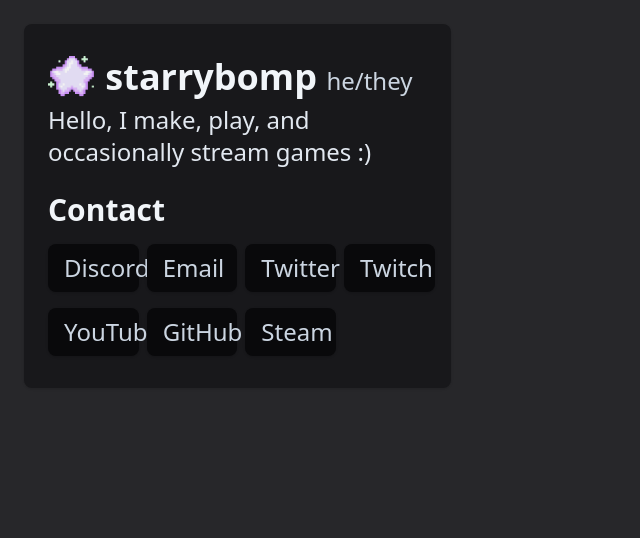
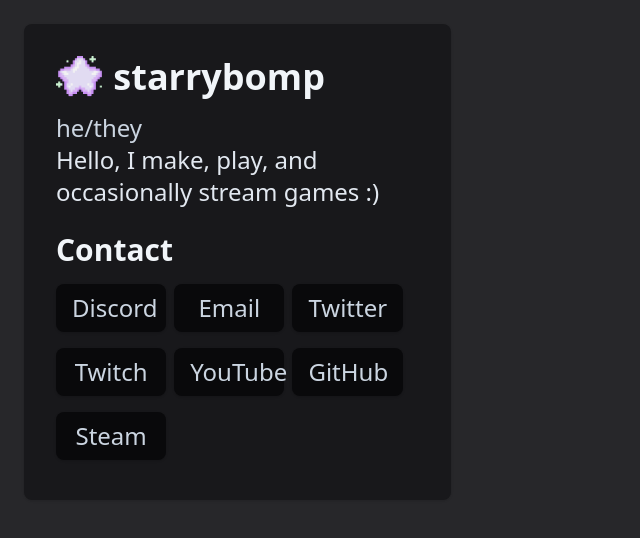
Before and after one commit to starrybomp/bomp.dev, a SvelteKit app: page / in a window 1280 px wide. Shown: the top 538 px of the page, without its empty margins (0-640 px from the left). Built offline with nearby package versions, Linux system fonts and the light colour scheme.

Commit message:
Tweak website design & make buttons work

```diff
--- a/src/routes/+page.svelte
+++ b/src/routes/+page.svelte
@@ -20,20 +20,20 @@
 
 </script>
 
-<div class="bg-zinc-900 justify-item-center flex flex-col w-1/3 mt-6 p-4 pl-6 pt-4 pb-8 pt-8 ml-6 rounded-lg shadow">
+<div class="bg-zinc-900 flex flex-col w-1/3 mt-6 p-4 pl-8 pr-12 pt-4 pb-10 pt-8 ml-6 rounded-lg shadow justify-center">
   <h1 class="text-4xl text-slate-100 font-bold rounded-lg"><img alt="fun little icon" class="inline mb-1 rounded-lg" src={image} height="48" width="48"/>&nbsp;starrybomp <h2 class="text-2xl text-slate-300 rounded-lg font-normal inline">he/they</h2></h1>
   <h2 class="text-2xl text-slate-200">Hello, I make, play, and occasionally stream games :)</h2>
 
   <h1 class="text-3xl mt-6 text-slate-100 font-bold rounded-lg">Contact</h1>
-  <div class="mt-2 flex flex-row gap-2 containter grid grid-cols-4">
-    <button class="text-2xl mt-2 text-slate-300 rounded-lg pl-4 pr-4 pt-2 pb-2 bg-zinc-950 justify-items-center font-normal hover:bg-zinc-800 duration-500 shadow">Discord</button>
-    <button class="text-2xl mt-2 text-slate-300 rounded-lg pl-4 pr-4 pt-2 pb-2 bg-zinc-950 justify-items-center font-normal hover:bg-zinc-800 duration-500 shadow">Email</button>
-    <button class="text-2xl mt-2 text-slate-300 rounded-lg pl-4 pr-4 pt-2 pb-2 bg-zinc-950 justify-items-center font-normal hover:bg-zinc-800 duration-500 shadow">Twitter</button>
-    <button class="text-2xl mt-2 text-slate-300 rounded-lg pl-4 pr-4 pt-2 pb-2 bg-zinc-950 justify-items-center font-normal hover:bg-zinc-800 duration-500 shadow">Twitch</button>
-    <button class="text-2xl mt-2 text-slate-300 rounded-lg pl-4 pr-4 pt-2 pb-2 bg-zinc-950 justify-items-center font-normal hover:bg-zinc-800 duration-500 shadow">YouTube</button>
-    <button class="text-2xl mt-2 text-slate-300 rounded-lg pl-4 pr-4 pt-2 pb-2 bg-zinc-950 justify-items-center font-normal hover:bg-zinc-800 duration-500 shadow">GitHub</button>
-    <button class="text-2xl mt-2 text-slate-300 rounded-lg pl-4 pr-4 pt-2 pb-2 bg-zinc-950 justify-items-center font-normal hover:bg-zinc-800 duration-500 shadow">Steam</button>
+  <div class="mt-2 flex flex-row gap-2 containter grid grid-cols-3">
+    <a href="https://discord.com/users/904100404332204102" target="_blank" class="text-center text-2xl mt-2 text-slate-300 rounded-lg pl-4 pr-4 pt-2 pb-2 bg-zinc-950 justify-items-center font-normal hover:bg-zinc-800 duration-300 shadow">Discord</a>
+    <a href="mailto:starry@bomp.dev" target="_blank" class="text-center text-2xl mt-2 text-slate-300 rounded-lg pl-4 pr-4 pt-2 pb-2 bg-zinc-950 justify-items-center font-normal hover:bg-zinc-800 duration-300 shadow">Email</a>
+    <a href="https://twitter.com/starrybomp" target="_blank" class="text-center text-2xl mt-2 text-slate-300 rounded-lg pl-4 pr-4 pt-2 pb-2 bg-zinc-950 justify-items-center font-normal hover:bg-zinc-800 duration-300 shadow">Twitter</a>
+    <a href="https://twitch.tv/starrybomp" target="_blank" class="text-center text-2xl mt-2 text-slate-300 rounded-lg pl-4 pr-4 pt-2 pb-2 bg-zinc-950 justify-items-center font-normal hover:bg-zinc-800 duration-300 shadow">Twitch</a>
+    <a href="https://youtube.com/@starrybomp" target="_blank" class="text-center text-2xl mt-2 text-slate-300 rounded-lg pl-4 pr-4 pt-2 pb-2 bg-zinc-950 justify-items-center font-normal hover:bg-zinc-800 duration-300 shadow">YouTube</a>
+    <a href="https://github.com/starrybomp" target="_blank" class="text-center text-2xl mt-2 text-slate-300 rounded-lg pl-4 pr-4 pt-2 pb-2 bg-zinc-950 justify-items-center font-normal hover:bg-zinc-800 duration-300 shadow">GitHub</a>
+    <a href="https://steamcommunity.com/id/starrybomp/" target="_blank" class="text-center text-2xl mt-2 text-slate-300 rounded-lg pl-4 pr-4 pt-2 pb-2 bg-zinc-950 justify-items-center font-normal hover:bg-zinc-800 duration-300 shadow">Steam</a>
   </div>
 </div>
 
-<svelte:window on:keydown|preventDefault={onKeyDown} />
+<svelte:window on:keydown|preventDefault={onKeyDown}/>
```
